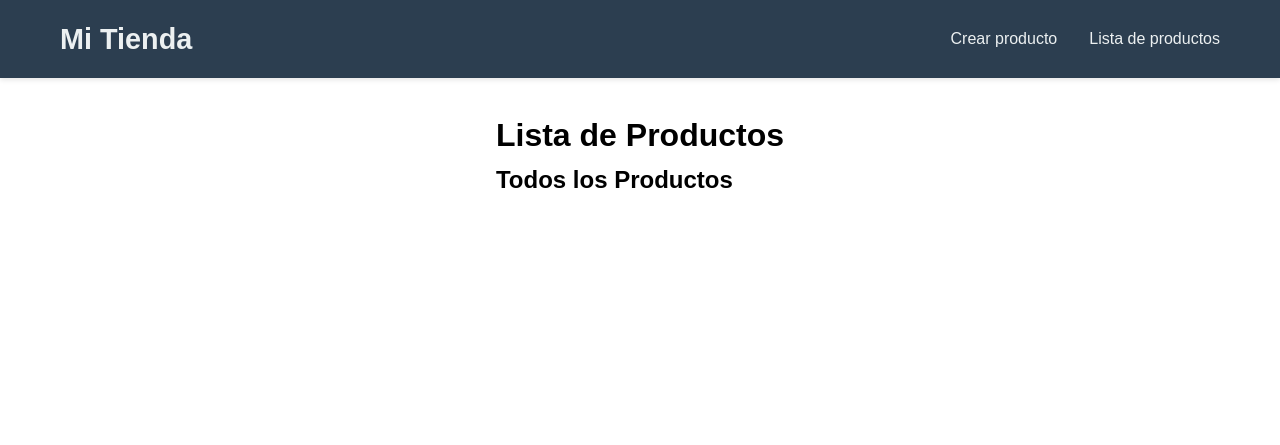
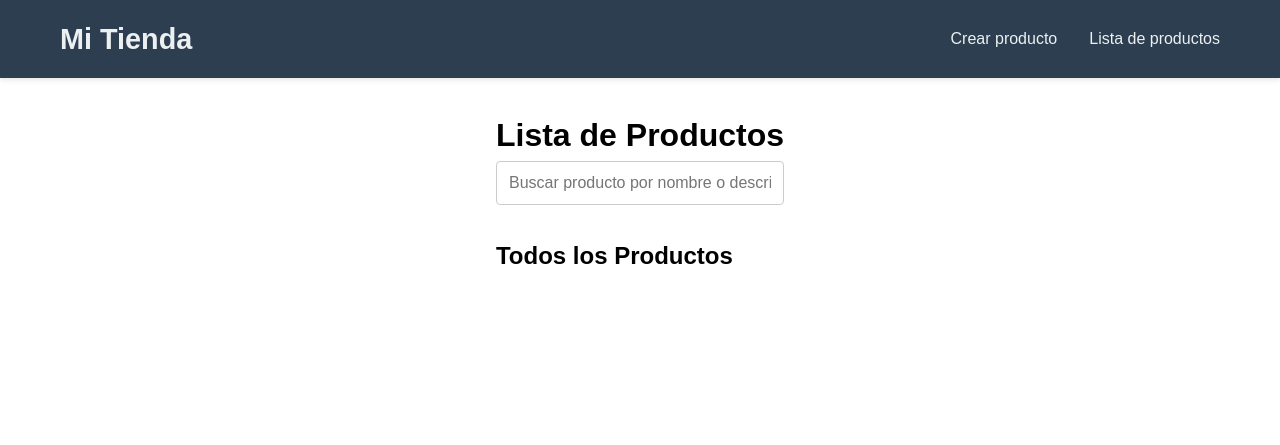
Before and after one commit to sebastianPR890/platzi_api_store, a Django app: page / in a window 1280 px wide. Shown: the top 445 px of the page. Run offline with Django 5.2, Linux system fonts and the light colour scheme; data that the repository does not hold is empty.

Commit message:
se añadio una barra de busqueda en product list

```diff
--- a/platzi_api_store/products/templates/product_list.html
+++ b/platzi_api_store/products/templates/product_list.html
@@ -3,7 +3,28 @@
 {% block title %}Productos{% endblock %}
 
 {% block content %}
+    <style>
+        #search-container {
+            margin-bottom: 2rem;
+        }
+        #search-input {
+            width: 100%;
+            padding: 0.75rem;
+            font-size: 1rem;
+            border: 1px solid #ccc;
+            border-radius: 4px;
+        }
+        #product-list li {
+            padding: 1rem;
+            border-bottom: 1px solid #eee;
+        }
+    </style>
+
     <h1>Lista de Productos</h1>
+
+    <div id="search-container">
+        <input type="text" id="search-input" placeholder="Buscar producto por nombre o descripción...">
+    </div>
 
     <div id="loading" style="display: none;">Cargando...</div>
     <div id="error" style="display: none; color: red;"></div>
@@ -30,6 +51,21 @@
             hideLoading();
         }
 
+        // Filtrar productos en el cliente
+        function filterProducts() {
+            const searchTerm = document.getElementById('search-input').value.toLowerCase();
+            const products = document.querySelectorAll('#product-list li');
+
+            products.forEach(product => {
+                const productText = product.textContent.toLowerCase();
+                if (productText.includes(searchTerm)) {
+                    product.style.display = '';
+                } else {
+                    product.style.display = 'none';
+                }
+            });
+        }
+
         // Cargar TODOS los productos
         function loadAllProducts() {
             showLoading();
@@ -47,9 +83,7 @@
                             const li = document.createElement('li');
                             li.innerHTML = `
                                 <h3>${product.name}</h3>
-                                <p>ID: ${product.id}</p>
                                 <p>Precio: ${product.price}</p>
-                                <p>${product.description}</p>
                                 ${product.image ? `<img src="${product.image}" alt="${product.name}" width="100">` : ''}
                                 <hr>
                                 <a href="/product/${product.id}/">Ver detalles</a>
@@ -67,5 +101,8 @@
 
         // 🚀 Ejecutar carga automáticamente al abrir la página
         window.addEventListener("load", loadAllProducts);
+
+        // 🎧 Escuchar eventos en la barra de búsqueda para filtrar en tiempo real
+        document.getElementById('search-input').addEventListener('input', filterProducts);
     </script>
 {% endblock %}
```
